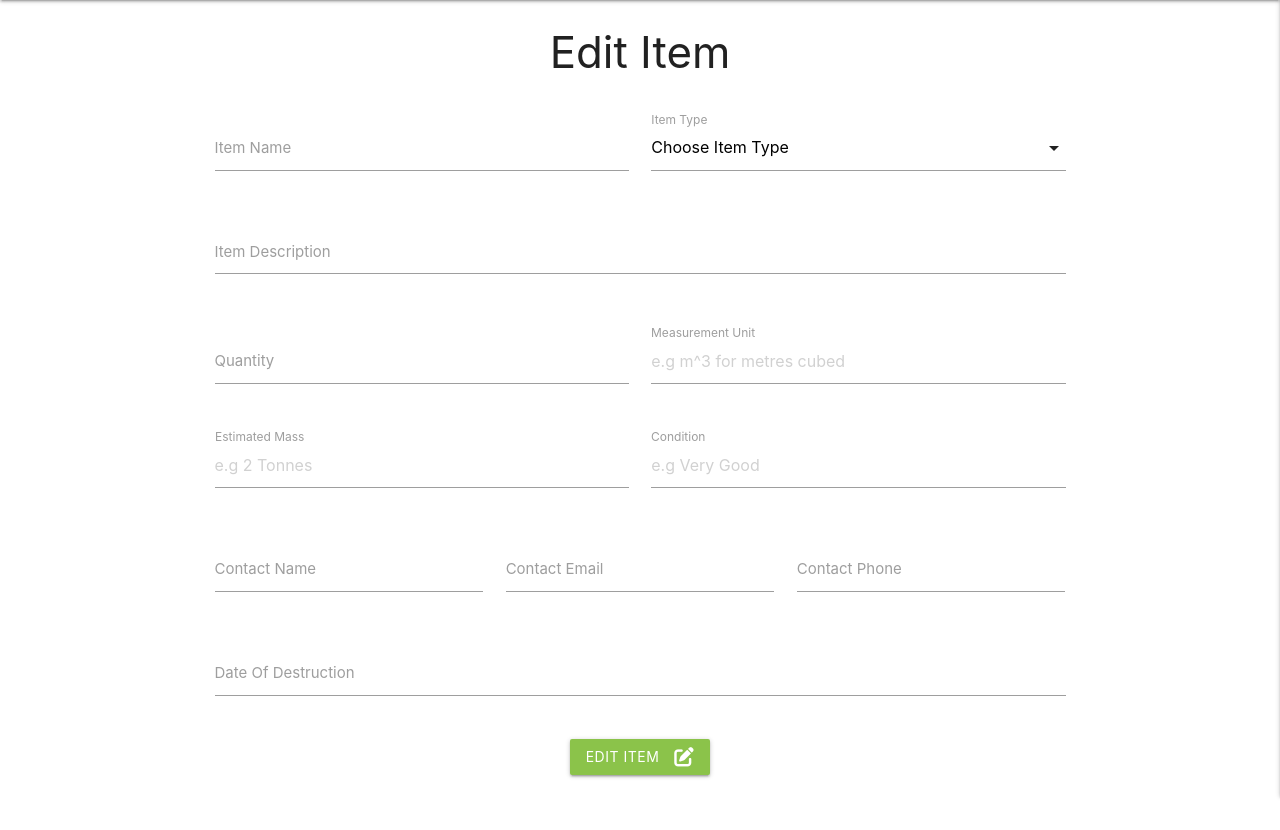
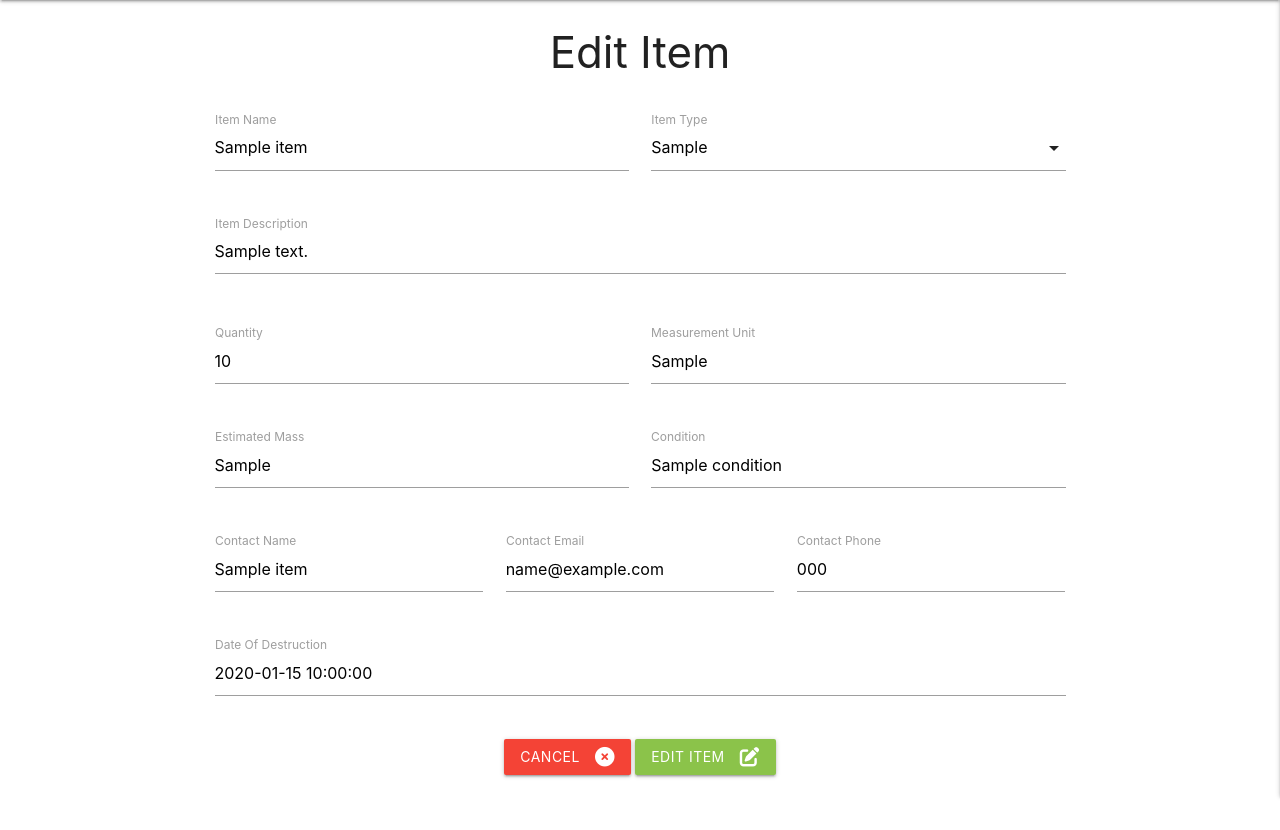
Before and after one commit to marcusnolan/restruction, a Flask app: template templates/edit_item.html in a window 1280 px wide. Shown: the part 64-894 px from the top of the page. Run offline with Flask 2, Linux system fonts and the light colour scheme; the template is opened without the code that fills it: most values are stand-ins (such as "Sample title", 1, 10 or a date in 2020); some libraries are stand-ins or nearby versions.

Commit message:
Data binded to edit item form

```diff
--- a/templates/edit_item.html
+++ b/templates/edit_item.html
@@ -9,30 +9,18 @@
             <div class="row">
                 <div class="input-field col s6">
                     <input id="item_name" name="item_name" type="text" class="validate" minlength="5" maxlength="50"
-                        required>
+                        value="{{ item.item_name }}" required>
                     <label for="item_name">Item Name</label>
                 </div>
                 <div class="input-field col s6">
                     <select name="item_type" id="item_type" form="add_task_form" required>
-                        <option value="" selected disabled>Choose Item Type</option>
-                        <optgroup label="Object">
-                            <option value="object_furniture">Furniture</option>
-                            <option value="object_motorised_electrical">Motorised / Electrical</option>
-                            <option value="object_decorative">Decorative</option>
-                            <option value="object_Door">Door</option>
-                            <option value="object_fixture">Fixture</option>
-                            <option value="object_miscellaneous">Miscellaneous</option>
-                        </optgroup>
-                        <optgroup label="Materials">
-                            <option value="material_plastic">Plastic</option>
-                            <option value="material_steel">Steel</option>
-                            <option value="material_wood">Wood</option>
-                            <option value="material_glass">Glass</option>
-                            <option value="material_textiles">Textiles</option>
-                            <option value="material_ceramics">Ceramics</option>
-                            <option value="material_concrete">Concrete</option>
-                            <option value="material_packaging">Packaging</option>
-                        </optgroup>
+                        {% for item_type in item_type %}
+                            {% if item_type.item_type == item.item_type %}
+                            <option value="{{ item_type.item_type }}" selected>{{ item_type.item_type }}</option>
+                            {% else %}
+                            <option value="{{ item_type.item_type }}">{{ item_type.item_type }}</option>
+                            {% endif %}
+                        {% endfor %}
                     </select>
                     <label for="item_type">Item Type</label>
                 </div>
@@ -40,58 +28,63 @@
             <div class="row">
                 <div class="input-field col s12">
                     <textarea id="item_description" name="item_description" type="text"
-                        class="materialize-textarea validate" minlength="5" maxlength="150" required></textarea>
+                        class="materialize-textarea validate" minlength="5" maxlength="150" required>
+                        {{- item.item_description -}}
+                    </textarea>
                     <label for="item_description">Item Description</label>
                 </div>
             </div>
             <div class="row">
                 <div class="input-field col s6">
-                    <input id="quantity" name="quantity" type="text" class="validate" minlength="1">
+                    <input id="quantity" value="{{ item.quantity }}" name="quantity" type="text" class="validate" minlength="1">
                     <label for="quantity">Quantity</label>
                 </div>
                 <div class="input-field col s6">
                     <input placeholder="e.g m^3 for metres cubed" id="measurement_unit" name="measurement_unit"
-                        type="text" class="validate" minlength="1" maxlength="50">
+                        value="{{ item.measurement_unit }}" type="text" class="validate" minlength="1" maxlength="50">
                     <label for="measurement_unit">Measurement Unit</label>
                 </div>
             </div>
             <div class="row">
                 <div class="input-field col s6">
                     <input placeholder="e.g 2 Tonnes" id="estimated_mass" name="estimated_mass" type="text"
-                        class="validate" minlength="1" maxlength="50">
+                        value="{{ item.estimated_mass }}" class="validate" minlength="1" maxlength="50">
                     <label for="estimated_mass">Estimated Mass</label>
                 </div>
                 <div class="input-field col s6">
                     <input placeholder="e.g Very Good" id="condition" name="condition" type="text" class="validate"
-                        minlength="2" maxlength="50" required>
+                        value="{{ item.condition }}" minlength="2" maxlength="50" required>
                     <label for="condition">Condition</label>
                 </div>
             </div>
             <div class="row">
                 <div class="input-field col s4">
                     <input id="contact_name" name="contact_name" type="text" class="validate" minlength="5"
-                        maxlength="50" required>
+                        value="{{ item.contact_name }}" maxlength="50" required>
                     <label for="contact_name">Contact Name</label>
                 </div>
                 <div class="input-field col s4">
                     <input id="contact_email" name="contact_email" type="email" class="validate" minlength="5"
-                        maxlength="50" required>
+                        value="{{ item.contact_email }}" maxlength="50" required>
                     <label for="contact_email">Contact Email</label>
                 </div>
                 <div class="input-field col s4">
-                    <input id="contact_phone" name="contact_phone" type="tel" class="validate">
+                    <input id="contact_phone" value="{{ item.contact_phone }}" name="contact_phone" type="tel" class="validate">
                     <label for="contact_phone">Contact Phone</label>
                 </div>
             </div>
             <div class="row">
                 <div class="input-field col s12">
                     <input type="text" class="datepicker validate" name="date_of_destruction" id="date_of_destruction"
-                        required>
+                        value="{{ item.date_of_destruction }}" required>
                     <label for="date_of_destruction">Date Of Destruction</label>
                 </div>
             </div>
             <div class="row">
                 <div class="col s12 center-align">
+                    <a href="{{ url_for('user_items') }}" class="btn large red">Cancel
+                        <i class="fas fa-times-circle right"></i>
+                    </a>
                     <button type="submit" class="btn large light-green">Edit Item
                         <i class="fas fa-edit right"></i>
                     </button>
```
